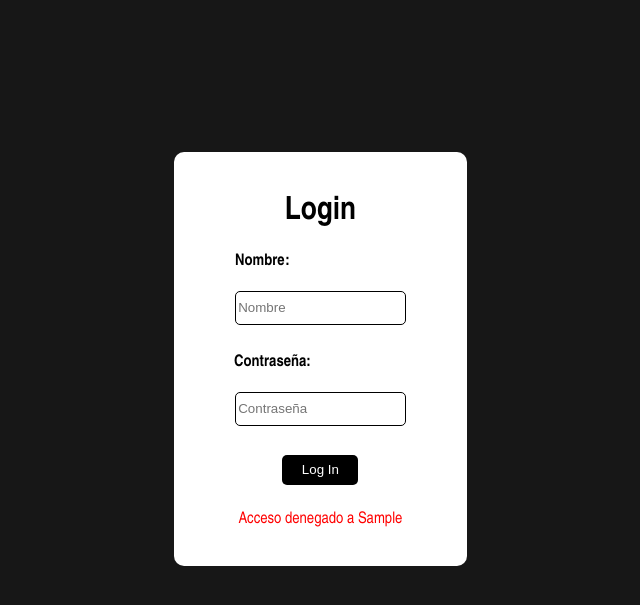
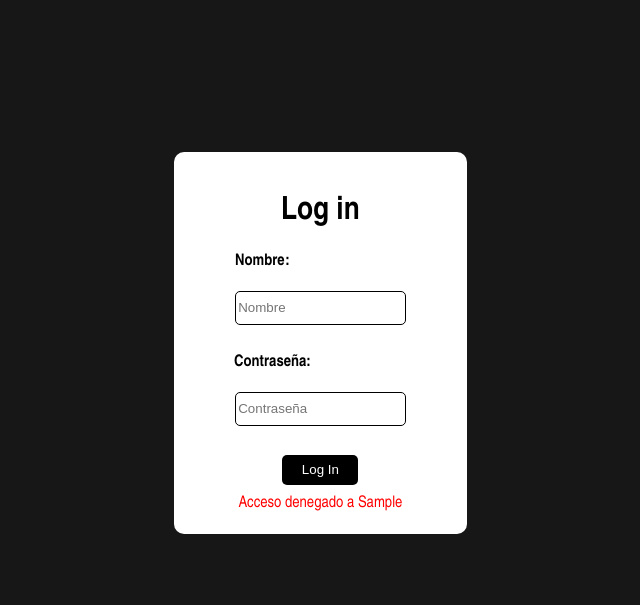
Before and after one commit to SamuehFDEZ/ProgramacionIA, a Flask app: template UD8_DespliegueDeModelos/templates/index.html in a window 1280 px wide. Shown: the top 605 px of the page, without its empty margins (366-1006 px from the left). Run offline with Flask 3, Linux system fonts and the light colour scheme; the template is opened without the code that fills it: most values are stand-ins (such as "Sample title", 1, 10 or a date in 2020).

Commit message:
pequeños cambios

```diff
--- a/UD8_DespliegueDeModelos/app.py
+++ b/UD8_DespliegueDeModelos/app.py
@@ -1,9 +1,5 @@
 from flask import Flask, render_template, request
 app = Flask(__name__, template_folder='templates')
-
-@app.errorhandler(404)
-def notFound():
-    return render_template('404.html'), 404
 
 @app.route('/login', methods=['GET', 'POST'])
 def login():
--- a/UD8_DespliegueDeModelos/static/css/styles.css
+++ b/UD8_DespliegueDeModelos/static/css/styles.css
@@ -56,5 +56,4 @@ input[ type = "submit"]{
         color: #000000;
         border: 1px solid #000000;
     }
-
 }
--- a/UD8_DespliegueDeModelos/static/js/script.js
+++ b/UD8_DespliegueDeModelos/static/js/script.js
@@ -1,3 +1,3 @@
 window.onload = () =>{
-
+    console.log("Hola");
 }
--- a/UD8_DespliegueDeModelos/templates/index.html
+++ b/UD8_DespliegueDeModelos/templates/index.html
@@ -14,19 +14,17 @@
     </header>
     <main>
         <form action="/login"  method="POST">
-            <h1>Login</h1>
+            <h1>Log in</h1>
             <label for="nombre">Nombre: </label><br><br>
             <input type="text" name="nombre" id="nombre" placeholder="Nombre"><br><br>
             <label for="contrasenya">Contraseña: </label><br><br>
             <input type="password" name="contrasenya" id="contrasenya" placeholder="Contraseña"><br><br>
             <input type="submit" value="Log In"><br>
-            <div>
-                {% if tUsuario is not none and tClave %}
-                    <p style="color: green;">Acceso permitido: bienvenido {{ tUsuario }}</p>
-                {% elif tUsuario %}
-                    <p style="color: red;">Acceso denegado a {{ tUsuario }}</p>
-                {% endif %}
-            </div>
+            {% if tUsuario is not none and tClave %}
+                <span style="color: green;">Acceso permitido: bienvenido {{ tUsuario }}</span>
+            {% elif tUsuario %}
+                <span style="color: red;">Acceso denegado a {{ tUsuario }}</span>
+            {% endif %}
         </form>
     </main>
     <footer>
```
